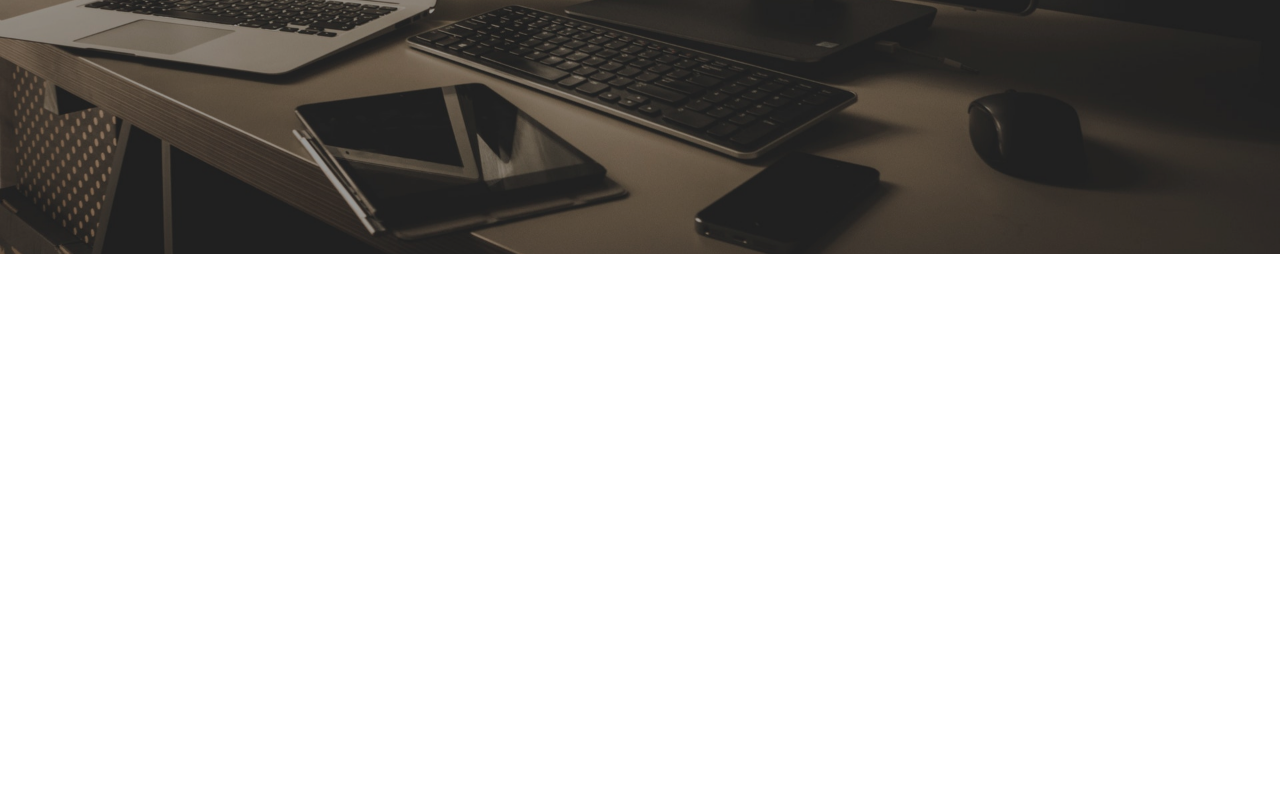
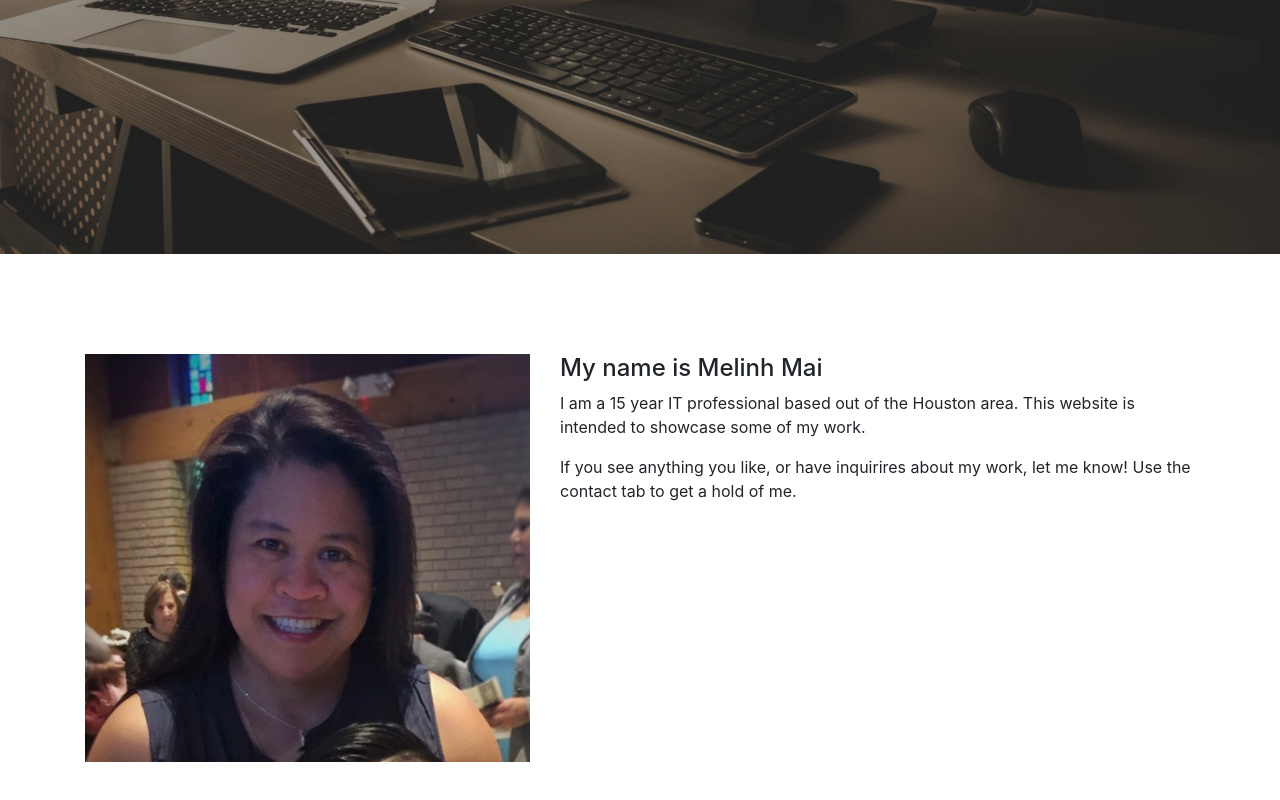
Before and after one commit to mel177/Portfolio, a plain HTML site: page index.html in a window 1280 px wide. Shown: the part 546-1346 px from the top of the page. Before the commit the page ends 1001 px from the top, so only its background shows below. Drawn offline with nearby package versions, Linux system fonts and the light colour scheme.

Commit message:
about me

```diff
--- a/css/style.css
+++ b/css/style.css
@@ -53,3 +53,7 @@
 .section{
     padding: 100px 0;
 }
+.aboutImage {
+    max-width: 100%;
+
+}
--- a/index.html
+++ b/index.html
@@ -36,14 +36,23 @@
 
 
     <div id="about" class="section">
-        <div class="row">
-            <div class="col-md-5">
+        <div class="container">
 
-            </div>
-            <div class="col-md-7">
+            <div class="row">
+                <div class="col-md-5">
+                    <img class="aboutImage" src="img/profilepic.jpg">
+                </div>
 
+                <div class="col-md-7">
+
+
+                    <h4>My name is Melinh Mai</h4>
+                    <p>I am a 15 year IT professional based out of the Houston area. This website is intended to showcase some of my work.</p>
+                    <p>If you see anything you like, or have inquirires about my work, let me know! Use the contact tab to get a hold of me.</p>
+                </div>
             </div>
         </div>
+
     </div>
 
 
```
Also changed, not shown: img/profilepic.jpg (added), 1 other file.
